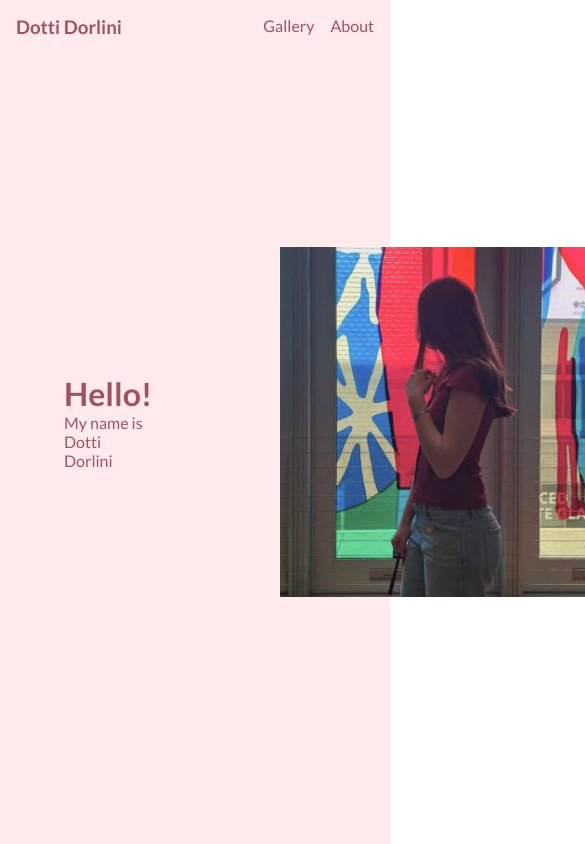
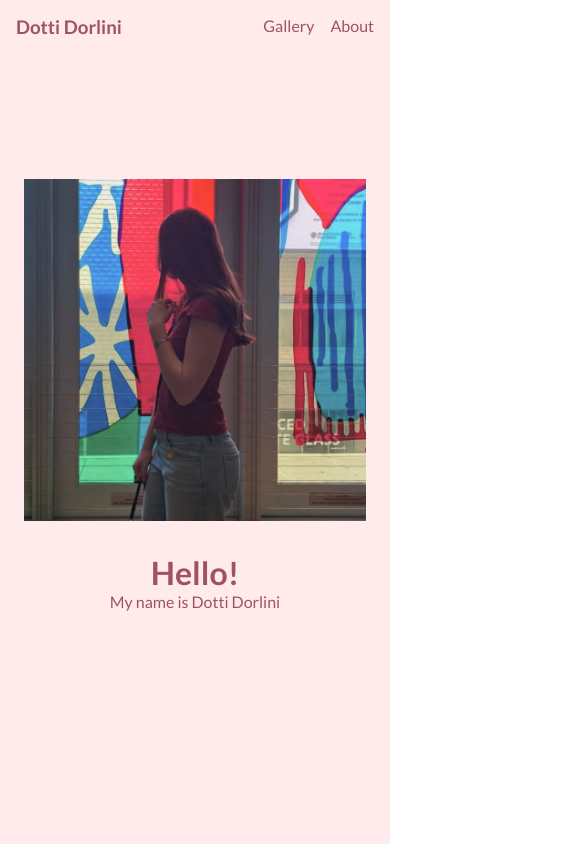
Before and after one commit to cayleb247/dotti-portfolio, a Next.js app: page /about in a window 390 px wide. Shown: the top 844 px of the page, 585 px wide, since content can reach past the window. Built offline with nearby package versions, Linux system fonts and the light colour scheme.

Commit message:
Add media queries to home and about me

```diff
--- a/src/app/gallery/[art_id]/page.tsx
+++ b/src/app/gallery/[art_id]/page.tsx
@@ -11,9 +11,9 @@ export default async function ArtPage({ params }: { params: Promise<{ art_id: st
         <div className={styles.artPageContainer}>
           <div className={styles.artworkContainer}>
             <Artwork art_id={art_id} profile={true} ></Artwork>
-            <div className={styles.artworkBorder}></div>
           </div>
           <div className={styles.artDescContainer}>
+            <div className={styles.artworkBorder}></div>
             <h1>{artData.title}</h1>
             <h3>{artData.year}</h3>
             <p>{artData.description}</p>
--- a/src/styles/about.module.css
+++ b/src/styles/about.module.css
@@ -1,6 +1,6 @@
 .aboutContainer {
     display: grid;
-    grid-template-columns: 6fr 4fr;
+    grid-template-columns: 1fr 1fr;
     width: 100vw;
     height: 100vh;
     background-color: #ffebeb;
@@ -8,7 +8,7 @@
 }
 
 .textContainer {
-    grid-column: 0 1;
+    grid-column: 1 / 2;
     box-sizing: border-box;
     padding: 1rem 4rem 1rem 4rem;
     display: flex;
@@ -16,17 +16,47 @@
     align-items: center;
     justify-content: center;
     width: 100%;
+    height: 100%;
+    text-align: center;
+}
+
+.textContainer p {
+    text-align: center;
 }
 
 .imageContainer {
-    grid-column: 1 2;
+    grid-column: 2 / 3;
     box-sizing: border-box;
     padding: 1rem 4rem 1rem 4rem;
     display: flex;
-    flex-direction: column;
-    align-items: flex-start;
+    align-items: center;
     justify-content: center;
     width: 100%;
     height: 100%;
+}
 
+@media (max-width: 768px) {
+    .aboutContainer {
+        grid-template-columns: 1fr;
+        grid-template-rows: 7fr 4fr
+    }
+    .imageContainer {
+        grid-column: 1 / 2;
+        grid-row: 1 / 2;
+        align-items: flex-end;
+        width: 100vw;
+    }
+    .textContainer {
+        grid-column: 1 / 2;
+        grid-row: 2 / 3;
+        width: 100vw;
+        justify-content: flex-start;
+    }
 }
+
+@media (max-width: 398px) {
+    .imageContainer > * {
+        width: calc(100vw - 3rem);
+        height: auto;
+    }
+}
--- a/src/styles/artwork.module.css
+++ b/src/styles/artwork.module.css
@@ -15,6 +15,7 @@
     box-shadow: 0 8px 16px rgba(0, 0, 0, 0.3);
     transition: transform 0.5s ease;
     cursor: pointer;
+    z-index: 1;
 }
 
 .artwork:hover {
```
Also changed, not shown: src/styles/art-page.module.css (+50 -6 lines), src/styles/gallery.module.css (+26 -1 lines), src/styles/home.module.css (+13 -0 lines).
